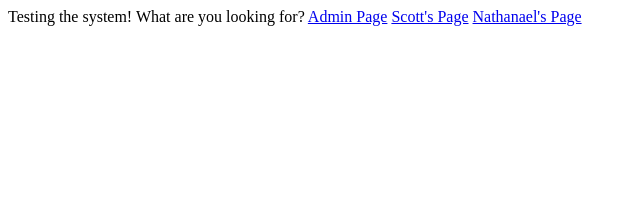
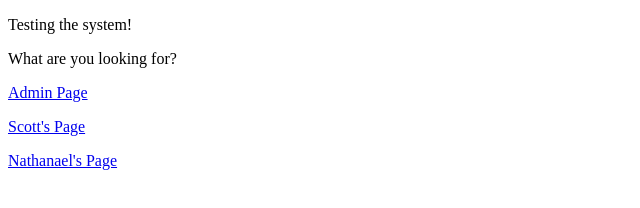
Before and after one commit to Moktor48/served, a website: page index.html in a window 1280 px wide. Shown: the whole page, without its empty margins (0-640 px from the left). Drawn offline with Linux system fonts and the light colour scheme.

Commit message:
Fixed paths

```diff
--- a/index.html
+++ b/index.html
@@ -8,14 +8,14 @@
 </head>
 <body id="main">
     <script src="script.js"></script>
-    Testing the system!
+    <p>Testing the system!</p>
 
-    What are you looking for?
+    <p>What are you looking for?</p>
 
-    <a href="admin.html">Admin Page</a>
+    <p><a href="admin.html">Admin Page</a></p>
 
-    <a href="/scott/index.html">Scott's Page</a>
+    <p><a href="scott/index.html">Scott's Page</a></p>
 
-    <a href="/nathanael/index.html">Nathanael's Page</a>
+    <p><a href="nathanael/index.html">Nathanael's Page</a></p>
 </body>
 </html>
```
Also changed, not shown: nathanael/index.html (+1 -1 lines), scott/index.html (+1 -1 lines).
